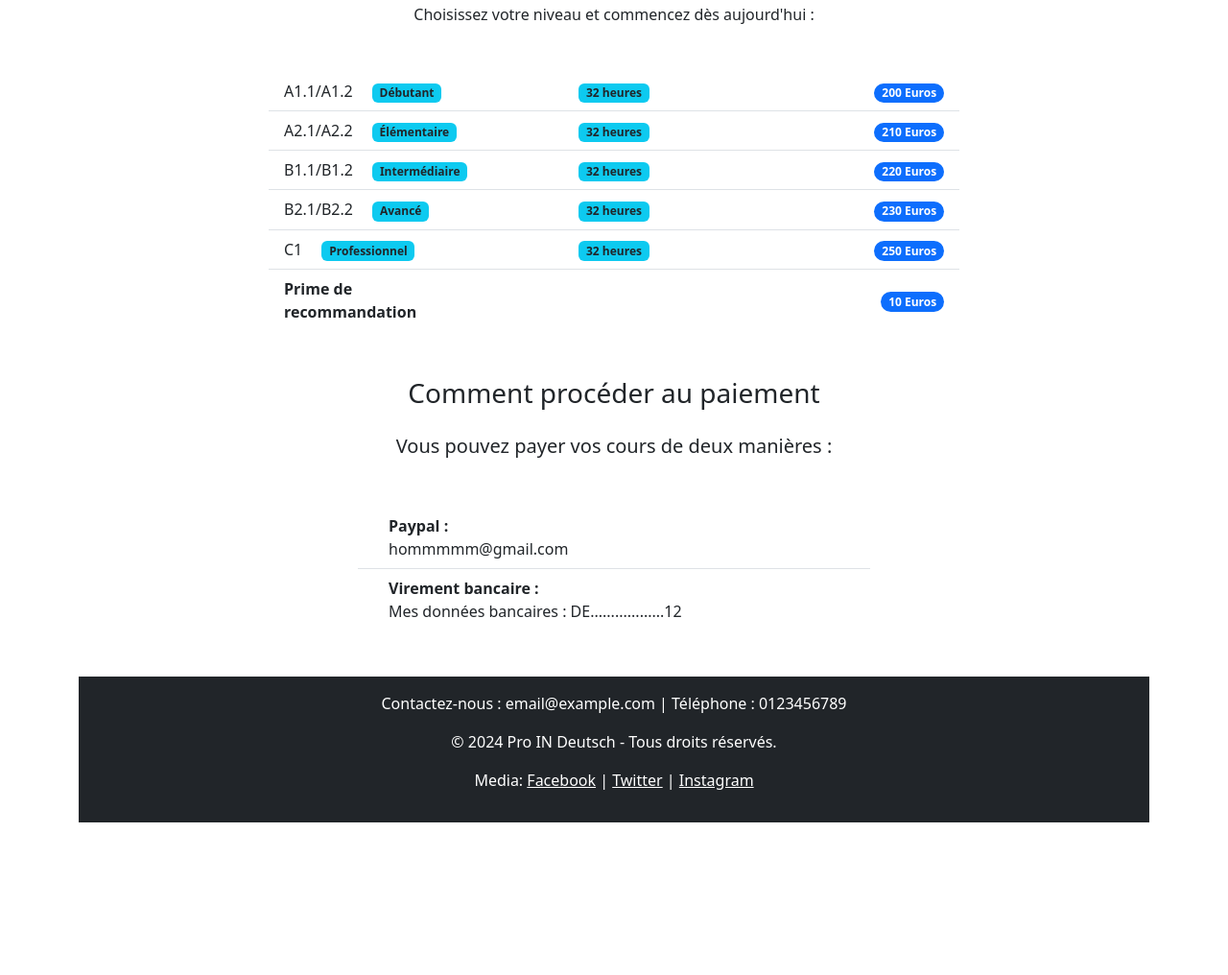
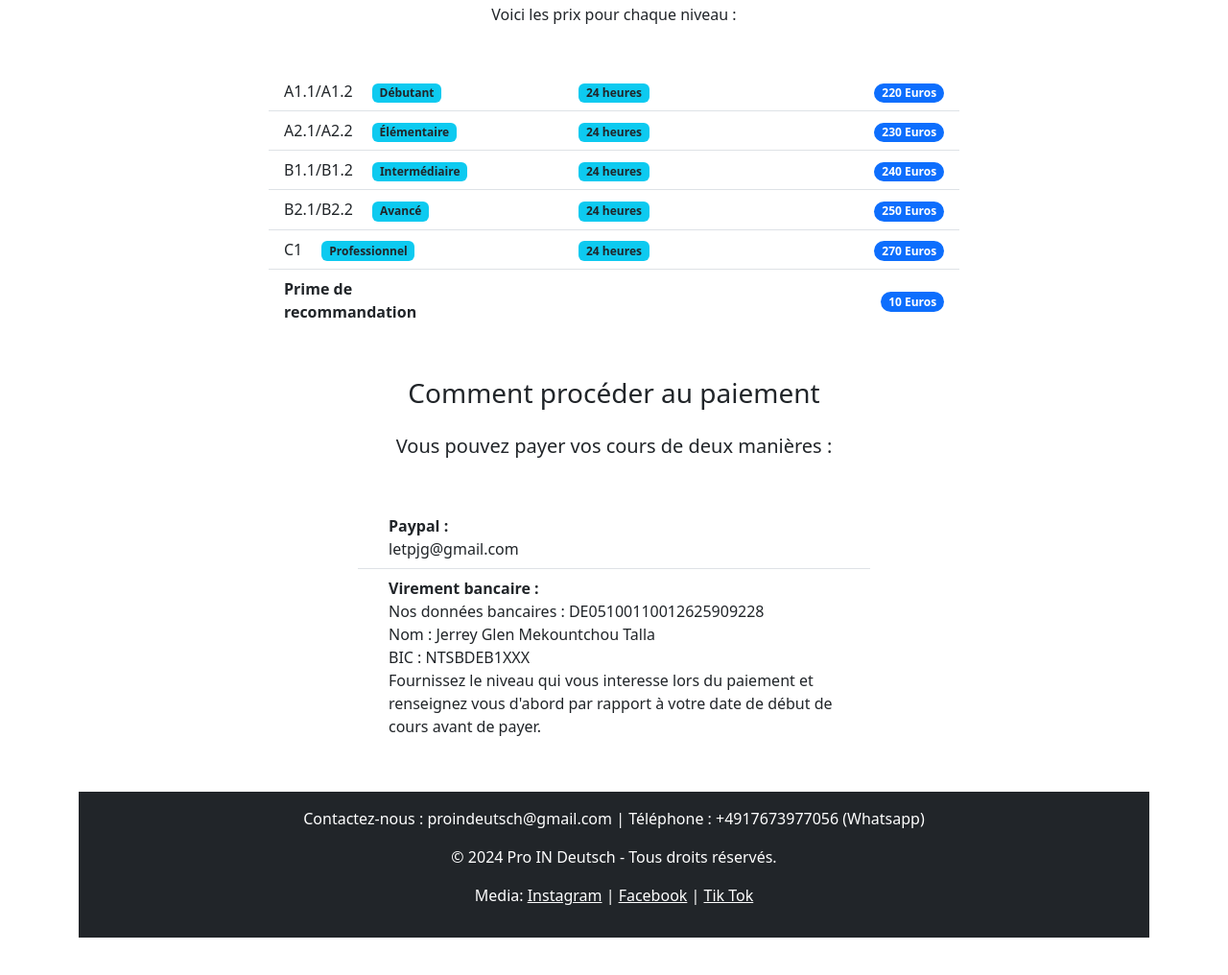
Before and after one commit to raoul-codes/Deutschkurs_APP, a plain HTML site: page paiement.html in a window 1280 px wide. Shown: the part 258-1274 px from the top of the page at 96% size. Before the commit the page ends 1163 px from the top, so only its background shows below. Drawn offline with nearby package versions, Linux system fonts and the light colour scheme.

Commit message:
Footer amelioré

```diff
--- a/paiement.html
+++ b/paiement.html
@@ -1,5 +1,6 @@
 <!DOCTYPE html>
 <html lang="fr">
+
 <head>
     <meta charset="UTF-8">
     <meta name="viewport" content="width=device-width, initial-scale=1.0">
@@ -8,6 +9,7 @@
     <link href="https://cdn.jsdelivr.net/npm/bootstrap@5.3.0-alpha3/dist/css/bootstrap.min.css" rel="stylesheet">
     <link rel="stylesheet" href="style.css">
 </head>
+
 <body>
     <div id="page-container">
         <!-- Haut de page -->
@@ -33,7 +35,7 @@
             <main class="container py-5">
                 <section>
                     <h2 id="payment-title" class="display-4 text-center mb-4">Options de paiement</h2>
-                <p id="payment-text" class="text-center mb-5">Choisissez votre niveau et commencez dès aujourd'hui :</p>
+                    <p id="payment-text" class="text-center mb-5">Voici les prix pour chaque niveau :</p>
 
                     <!-- Liste des prix avec durée -->
                     <div class="row">
@@ -47,10 +49,10 @@
                                             <span class="badge bg-info text-dark ms-3">Débutant</span>
                                         </div>
                                         <div class="col-md-4 text-center">
-                                        <span class="badge bg-info text-dark">32 heures</span>
+                                            <span class="badge bg-info text-dark">24 heures</span>
                                         </div>
                                         <div class="col-md-4 text-end">
-                                        <span class="badge bg-primary rounded-pill">200 Euros</span>
+                                            <span class="badge bg-primary rounded-pill">220 Euros</span>
                                         </div>
                                     </div>
                                 </li>
@@ -63,10 +65,10 @@
                                             <span class="badge bg-info text-dark ms-3">Élémentaire</span>
                                         </div>
                                         <div class="col-md-4 text-center">
-                                        <span class="badge bg-info text-dark">32 heures</span>
+                                            <span class="badge bg-info text-dark">24 heures</span>
                                         </div>
                                         <div class="col-md-4 text-end">
-                                        <span class="badge bg-primary rounded-pill">210 Euros</span>
+                                            <span class="badge bg-primary rounded-pill">230 Euros</span>
                                         </div>
                                     </div>
                                 </li>
@@ -79,10 +81,10 @@
                                             <span class="badge bg-info text-dark ms-3">Intermédiaire</span>
                                         </div>
                                         <div class="col-md-4 text-center">
-                                        <span class="badge bg-info text-dark">32 heures</span>
+                                            <span class="badge bg-info text-dark">24 heures</span>
                                         </div>
                                         <div class="col-md-4 text-end">
-                                        <span class="badge bg-primary rounded-pill">220 Euros</span>
+                                            <span class="badge bg-primary rounded-pill">240 Euros</span>
                                         </div>
                                     </div>
                                 </li>
@@ -95,10 +97,10 @@
                                             <span class="badge bg-info text-dark ms-3">Avancé</span>
                                         </div>
                                         <div class="col-md-4 text-center">
-                                        <span class="badge bg-info text-dark">32 heures</span>
+                                            <span class="badge bg-info text-dark">24 heures</span>
                                         </div>
                                         <div class="col-md-4 text-end">
-                                        <span class="badge bg-primary rounded-pill">230 Euros</span>
+                                            <span class="badge bg-primary rounded-pill">250 Euros</span>
                                         </div>
                                     </div>
                                 </li>
@@ -111,10 +113,10 @@
                                             <span class="badge bg-info text-dark ms-3">Professionnel</span>
                                         </div>
                                         <div class="col-md-4 text-center">
-                                        <span class="badge bg-info text-dark">32 heures</span>
+                                            <span class="badge bg-info text-dark">24 heures</span>
                                         </div>
                                         <div class="col-md-4 text-end">
-                                        <span class="badge bg-primary rounded-pill">250 Euros</span>
+                                            <span class="badge bg-primary rounded-pill">270 Euros</span>
                                         </div>
                                     </div>
                                 </li>
@@ -157,7 +159,7 @@
                                     <i class="bi bi-credit-card" style="font-size: 2em; color: #0070ba;" aria-hidden="true"></i>
                                     <div class="ms-3">
                                         <strong>Paypal :</strong>
-                    <p class="mb-0">hommmmm@gmail.com</p>
+                                        <p class="mb-0">letpjg@gmail.com</p>
                                     </div>
                                 </li>
                                 <!-- Paiement par Virement bancaire -->
@@ -165,7 +167,11 @@
                                     <i class="bi bi-bank" style="font-size: 2em; color: #00a859;" aria-hidden="true"></i>
                                     <div class="ms-3">
                                         <strong>Virement bancaire :</strong>
-                    <p class="mb-0">Mes données bancaires : DE..................12</p>
+                                        <p class="mb-0">Nos données bancaires : DE05100110012625909228
+                                            <br>Nom : Jerrey Glen Mekountchou Talla
+                                            <br>BIC : NTSBDEB1XXX
+                                            <br>Fournissez le niveau qui vous interesse lors du paiement et renseignez vous d'abord par rapport à votre date de début de cours avant de payer.
+                                        </p>
                                     </div>
                                 </li>
                             </ul>
@@ -178,17 +184,17 @@
 
             <!-- Pied de page -->
             <footer class="bg-dark text-white text-center p-3">
-        <p id="info">Contactez-nous : email@example.com | Téléphone : 0123456789</p>
+                <p id="info">Contactez-nous : proindeutsch@gmail.com | Téléphone : +4917673977056 (Whatsapp)</p>
                 <p id="footer-copyright">
                     &copy; 2024 Pro IN Deutsch - Tous droits réservés.
                 </p>
                 <p id>
                     Media:
-            <a href="#" class="text-white">Facebook</a> |
-            <a href="#" class="text-white">Twitter</a> |
-            <a href="#learndifferent" class="text-white">Instagram</a>
+                    <a href="https://www.instagram.com/proindeutsch/" class="text-white">Instagram</a> |
+                    <a href="https://www.facebook.com/learnnewdifferent" class="text-white">Facebook</a> |
+                    <a href="https://www.tiktok.com/@proindeutsch" class="text-white">Tik Tok</a>
                 </p>
-        </p>
+
             </footer>
     </div>
 
@@ -197,4 +203,5 @@
     <!-- Script JavaScript -->
     <script src="script.js"></script>
 </body>
+
 </html>
```
Also changed, not shown: about.html (+9 -6 lines), contact.html (+10 -6 lines), index.html (+10 -7 lines). Lines whose indentation alone changed are shown as unchanged.
